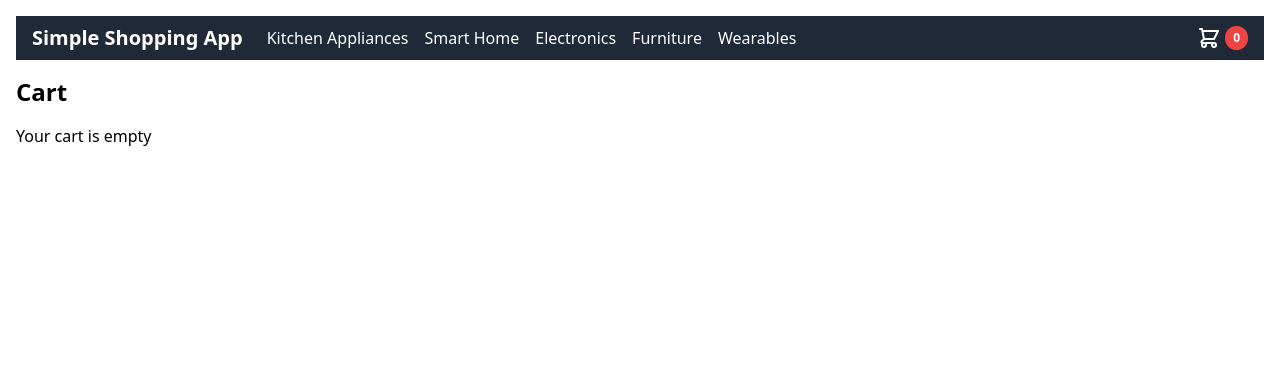
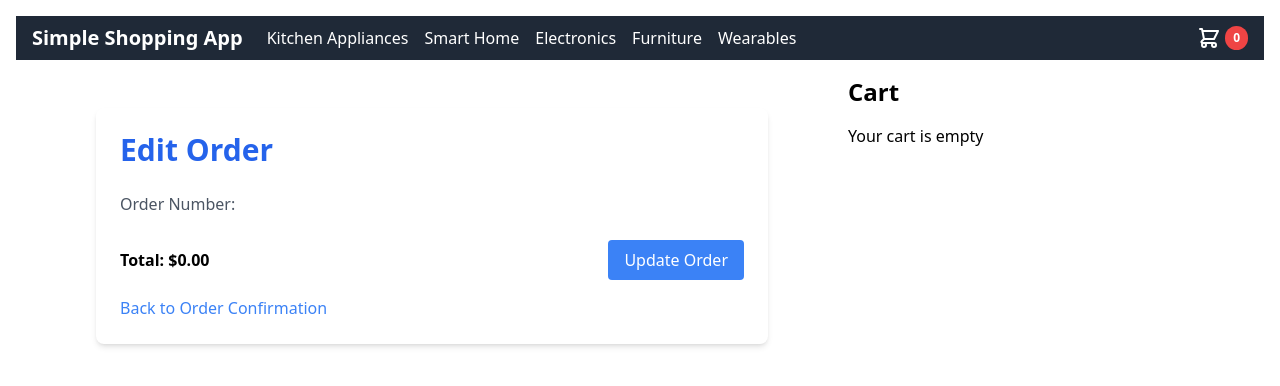
Before and after one commit to surajpai/demo-react-app, a React (Vite) app: page /edit-order in a window 1280 px wide. Shown: the top 386 px of the page. Built offline with nearby package versions, Linux system fonts and the light colour scheme.

Commit message:
updated editorder

```diff
--- a/src/App.tsx
+++ b/src/App.tsx
@@ -23,6 +23,10 @@ const App: React.FC = () => {
   const userProvider = useUserDataProvider();
   const [lastOrder, setLastOrder] = useState<{ orderNumber: string; orderedItems: CartItem[] } | null>(null);
 
+  const handleUpdateOrder = (orderNumber: string, orderedItems: CartItem[]) => {
+    setLastOrder({ orderNumber, orderedItems });
+  };
+
   return (
     <ProductProvider provider={productProvider}>
       <CartProvider provider={cartProvider}>
@@ -45,10 +49,14 @@ const App: React.FC = () => {
                       />
                     }
                   />
-                  {/* <Route
+                  <Route
                     path="/edit-order"
-                    element={<EditOrder onUpdateOrder={handleUpdateOrder} />}
-                  /> */}
+                    element={<EditOrder
+                      onUpdateOrder={handleUpdateOrder}
+                      orderedItems={lastOrder?.orderedItems || []}
+                      orderNumber={lastOrder?.orderNumber || ''}
+                    />}
+                  />
                 </Routes>
                 <Cart />
               </div>
--- a/src/components/EditOrder.tsx
+++ b/src/components/EditOrder.tsx
@@ -1,17 +1,18 @@
 import React, { useState } from 'react';
 import { Link, useNavigate } from 'react-router-dom';
-import { CartItem, User } from '../types';
+import { CartItem } from '../types';
+import { useUser } from '../context/UserContext';
 
 interface EditOrderProps {
     orderedItems: CartItem[];
-    user: User;
     orderNumber: string;
-    onUpdateOrder: (updatedItems: CartItem[]) => void;
+    onUpdateOrder: (orderNumber: string, updatedItems: CartItem[]) => void;
 }
 
-export const EditOrder: React.FC<EditOrderProps> = ({ orderedItems, user, orderNumber, onUpdateOrder }) => {
+export const EditOrder: React.FC<EditOrderProps> = ({ orderedItems, orderNumber, onUpdateOrder }) => {
     const [items, setItems] = useState<CartItem[]>(orderedItems);
     const navigate = useNavigate();
+    const { user } = useUser();
 
     const updateQuantity = (id: number, newQuantity: number) => {
         if (newQuantity < 1) return;
@@ -23,7 +24,7 @@ export const EditOrder: React.FC<EditOrderProps> = ({ orderedItems, user, orderN
     };
 
     const handleSubmit = () => {
-        onUpdateOrder(items);
+        onUpdateOrder(orderNumber, items);
         navigate('/order-confirmation', { state: { user, orderNumber, orderedItems: items } });
     };
 
```
